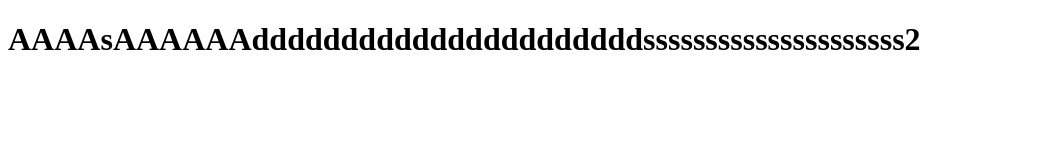
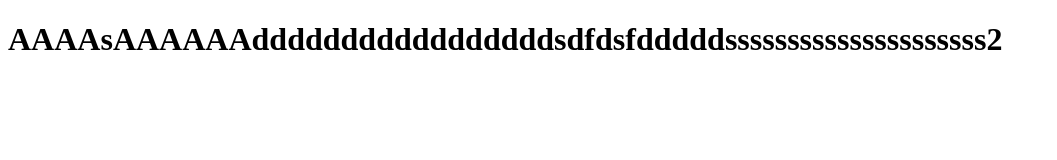
Before and after one commit to cynchro/testpipeline, a plain HTML site: page index.html in a window 1280 px wide. Shown: the whole page, without its empty margins (0-1057 px from the left). Drawn offline with Linux system fonts and the light colour scheme.

Commit message:
aasdasdsd

```diff
--- a/index.html
+++ b/index.html
@@ -16,7 +16,7 @@
         <!--[if lt IE 7]>
             <p class="browsehappy">You are using an <strong>outdated</strong> browser. Please <a href="#">upgrade your browser</a> to improve your experience.</p>
         <![endif]-->
-        <h1>AAAAsAAAAAAddddddddddddddddddddddsssssssssssssssssssss2</h1>
+        <h1>AAAAsAAAAAAdddddddddddddddddsdfdsfdddddsssssssssssssssssssss2</h1>
         <script src="" async defer></script>
     </body>
 </html>
```
